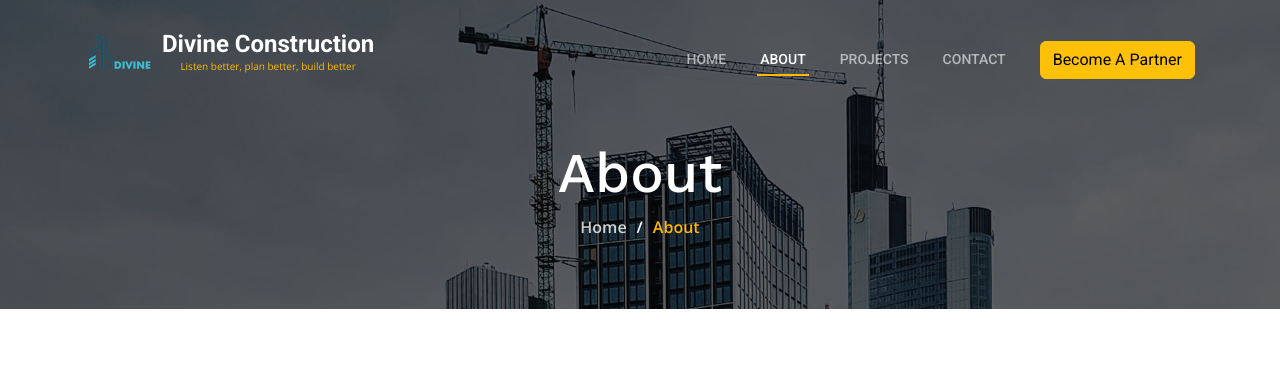
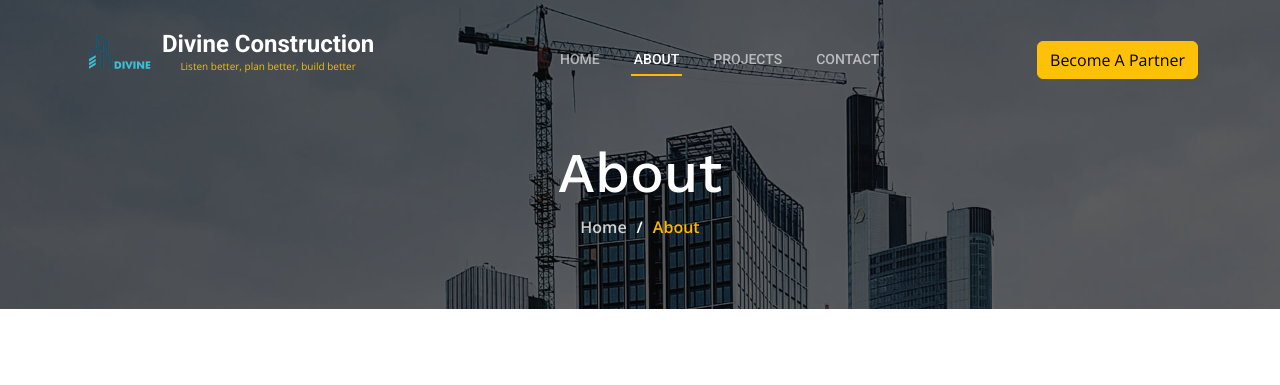
Before and after one commit to majumdersubhanu/divineconstruction, a Django app: page /about/ in a window 1280 px wide. Shown: the top 385 px of the page. Run offline with Django 5.2, Linux system fonts and the light colour scheme; some libraries are stand-ins or nearby versions.

Commit message:
base page updates

```diff
--- a/templates/base.html
+++ b/templates/base.html
@@ -64,17 +64,12 @@
                        class={% if request.path == '/projects/' %}active{% endif %}>Projects</a></li>
                 <li><a href="{% url 'divineConstruction:contact' %}"
                        class={% if request.path == '/contact/' %}active{% endif %}>Contact</a></li>
-
-                <li>
-                    <a href="{% url 'divineConstruction:contact' %}">
-                        <button type="button" class="btn btn-warning">Become A Partner</button>
-                    </a>
-
-                </li>
-
             </ul>
         </nav>
         <!-- .navbar -->
+        <a href="{% url 'divineConstruction:contact' %}">
+            <button type="button" class="btn btn-warning">Become A Partner</button>
+        </a>
     </div>
 </header>
 
```
